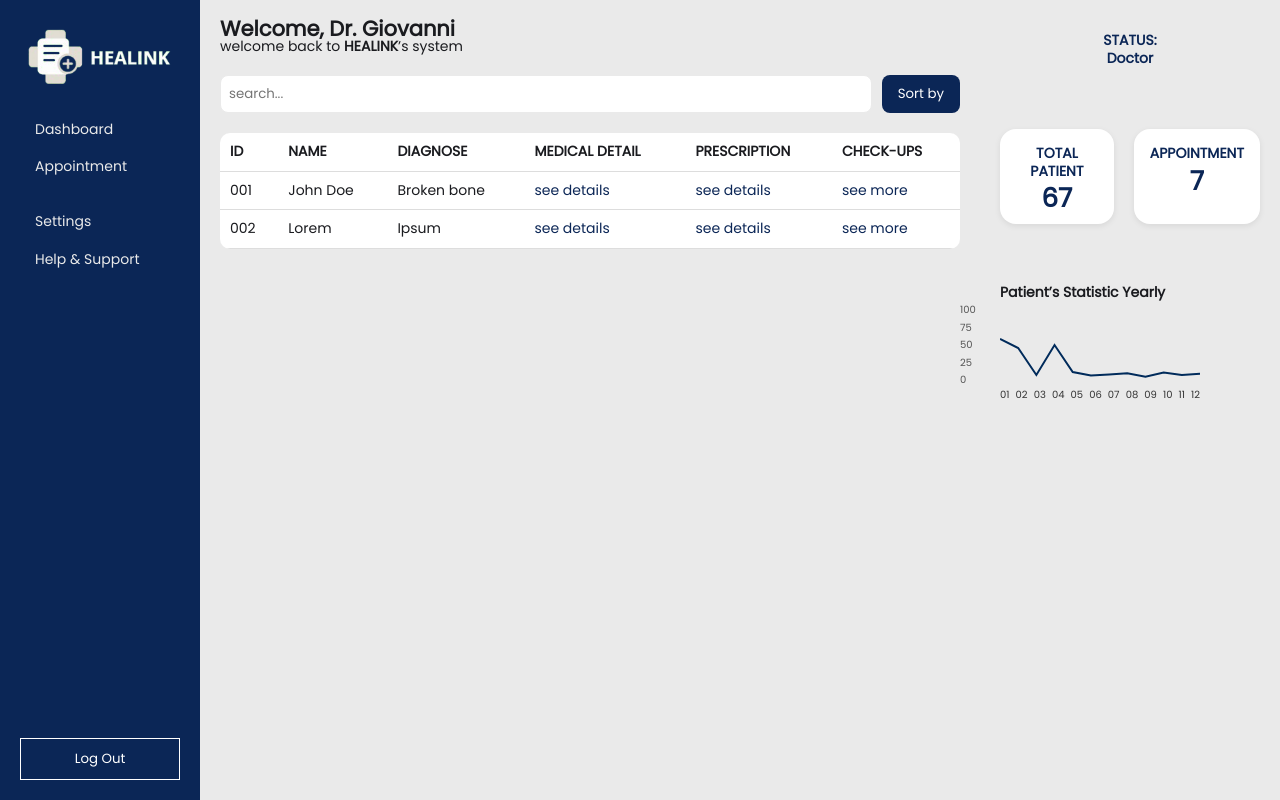
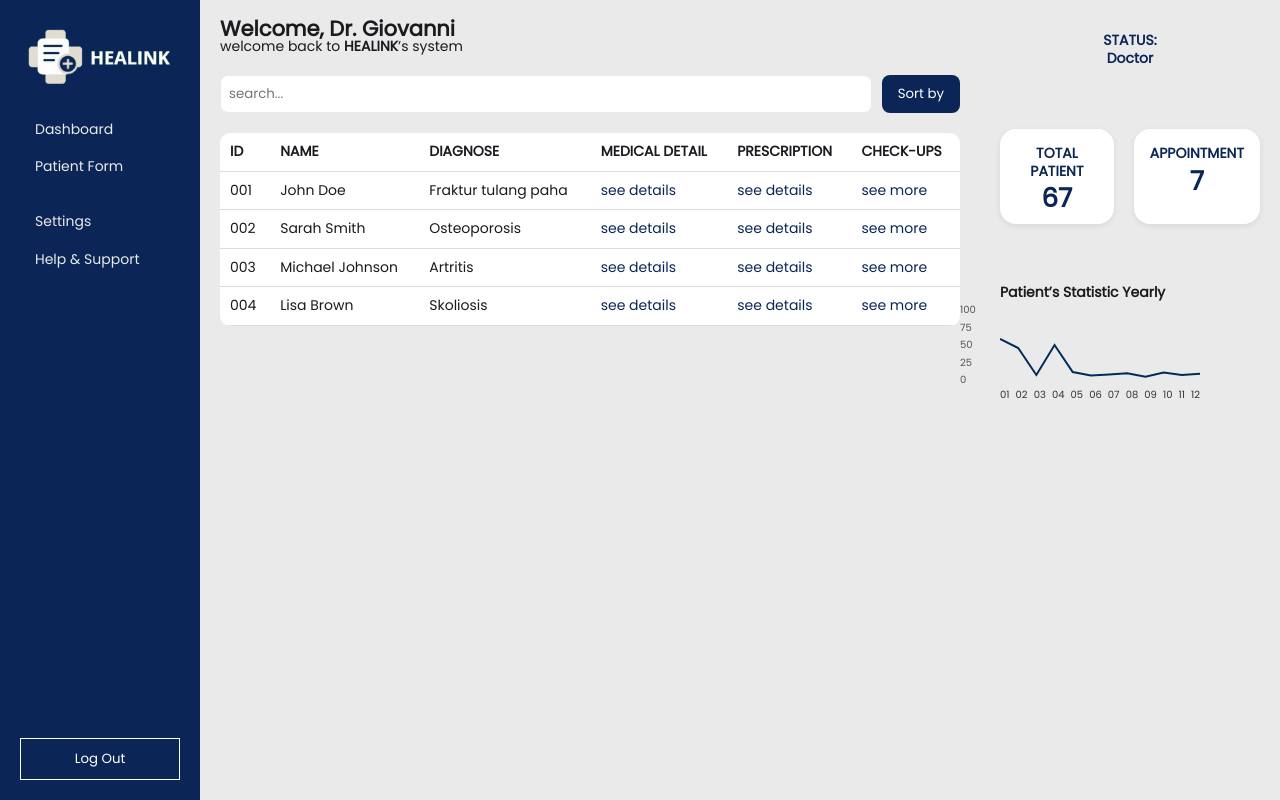
Before and after one commit to mamamia0001/healink_project, an Angular app in the folder healink-undiknas/: page /doctordashboard in a window 1280 px wide. Built offline with nearby package versions, Linux system fonts and the light colour scheme.

Commit message:
updating code

```diff
--- a/healink-undiknas/src/app/doctordashboard/doctordashboard.css
+++ b/healink-undiknas/src/app/doctordashboard/doctordashboard.css
@@ -228,7 +228,7 @@ header {
   width: 600px;
   border-radius: 12px;
   overflow: hidden;
-  font-family: 'Poppins', sans-serif;
+  font-family: 'Poppins';
 }
 
 .modal-header {
@@ -279,3 +279,10 @@ header {
   margin-bottom: 5px;
   font-weight: 600;
 }
+
+.modal-body-vertical {
+  display: flex;
+  flex-direction: column;
+  gap: 15px;
+  margin: 20px;
+}
--- a/healink-undiknas/src/app/doctordashboard/doctordashboard.html
+++ b/healink-undiknas/src/app/doctordashboard/doctordashboard.html
@@ -8,7 +8,7 @@
       <a routerLink="/dashboard" routerLinkActive="active" [routerLinkActiveOptions]="{ exact: true }">Dashboard</a>
     </li>
     <li>
-      <a routerLink="/appointment" routerLinkActive="active">Appointment</a>
+      <a routerLink="/appointment" routerLinkActive="active">Patient Form</a>
     </li>
     <br />
     <li>
@@ -53,7 +53,7 @@
             <td>{{patient.name}}</td>
             <td>{{patient.diagnosis}}</td>
             <td><a href="" (click)="openModal(patient); $event.preventDefault()">see details</a></td>
-            <td><a href="#">see details</a></td>
+            <td><a href="" (click)="openPrescriptionModal(patient); $event.preventDefault()">see details</a></td>
             <td><a href="#">see more</a></td>
           </tr>
         </tbody>
@@ -84,7 +84,7 @@
   <div class="stats">
   <h4>Patient’s Statistic Yearly</h4>
   <div class="chart-wrapper">
-    <!-- Y-axis -->
+
     <div class="y-axis-labels">
       <span>100</span>
       <span>75</span>
@@ -129,7 +129,7 @@
         </ul>
       </div>
       <div class="modal-column">
-        <strong>Surgeries:</strong>
+        <strong>Treatment:</strong>
         <ul>
           <li *ngFor="let item of selectedPatient.surgeries">{{ item }}</li>
         </ul>
@@ -137,3 +137,25 @@
     </div>
   </div>
 </div>
+
+<div class="modal" *ngIf="selectedPrescription">
+  <div class="modal-content vertical">
+    <div class="modal-header">
+      <h3>PRESCRIPTION DETAILS</h3>
+      <span class="close" (click)="closePrescriptionModal()">✕</span>
+    </div>
+    <div class="modal-body-vertical">
+      <div *ngFor="let med of selectedPrescription">
+        <p><strong>Medicine:</strong> {{ med.name }}</p>
+        <p><strong>Dosage:</strong> {{ med.dosage }}</p>
+        <p><strong>Instructions:</strong> {{ med.instructions }}</p>
+        <hr />
+      </div>
+
+      <div class="prescription-note">
+        <strong>Note:</strong>
+        <p>{{ selectedPrescriptionNote }}</p>
+      </div>
+    </div>
+  </div>
+</div>
--- a/healink-undiknas/src/app/doctordashboard/doctordashboard.ts
+++ b/healink-undiknas/src/app/doctordashboard/doctordashboard.ts
@@ -5,7 +5,7 @@ import { RouterModule } from '@angular/router';
 @Component({
   selector: 'app-doctor-dashboard',
   standalone: true,
-  imports: [CommonModule,RouterModule],
+  imports: [CommonModule, RouterModule],
   templateUrl: './doctordashboard.html',
   styleUrls: ['./doctordashboard.css']
 })
@@ -17,24 +17,63 @@ export class Doctordashboard {
     medicalHistory: string[];
     allergies: string[];
     surgeries: string[];
+    prescription: { name: string; dosage: string; instructions: string }[];
+    prescriptionNote?: string;
   }[] = [
     {
   id: '001',
   name: 'John Doe',
-      diagnosis: 'Broken bone',
-      medicalHistory: ['diabetes', 'hypertension', 'bipolar'],
-      allergies: ['mushroom', 'lorem ipsum'],
-      surgeries: ['appendectomy']
+  diagnosis: 'Fraktur tulang paha',
+  medicalHistory: ['diabetes', 'hypertension'],
+  allergies: ['mushroom'],
+  surgeries: ['appendectomy'],
+  prescription: [
+    { name: 'Paracetamol', dosage: '500mg', instructions: '3x sehari setelah makan' },
+    { name: 'Amoxicillin', dosage: '250mg', instructions: '2x sehari selama 7 hari' }
+  ],
+  prescriptionNote: 'Gunakan tongkat bantu jalan, istirahat minimal 6 minggu.'
 },
 {
   id: '002',
-      name: 'Lorem',
-      diagnosis: 'Ipsum',
-      medicalHistory: ['asthma'],
-      allergies: ['dust'],
-      surgeries: []
+  name: 'Sarah Smith',
+  diagnosis: 'Osteoporosis',
+  medicalHistory: ['anemia'],
+  allergies: ['penicillin'],
+  surgeries: [],
+  prescription: [
+    { name: 'Alendronate', dosage: '70mg', instructions: '1x seminggu, pagi sebelum makan' },
+    { name: 'Kalsium karbonat + Vitamin D', dosage: '500mg', instructions: '2x sehari setelah makan' }
+  ],
+  prescriptionNote: 'Perbanyak konsumsi makanan tinggi kalsium, lakukan olahraga ringan.'
+},
+{
+  id: '003',
+  name: 'Michael Johnson',
+  diagnosis: 'Artritis',
+  medicalHistory: ['hipertensi'],
+  allergies: ['ibuprofen'],
+  surgeries: [],
+  prescription: [
+    { name: 'Meloxicam', dosage: '15mg', instructions: '1x sehari setelah makan' },
+    { name: 'Glucosamine', dosage: '500mg', instructions: '2x sehari' }
+  ],
+  prescriptionNote: 'Hindari aktivitas berat pada sendi, lakukan terapi fisik secara rutin.'
+},
+{
+  id: '004',
+  name: 'Lisa Brown',
+  diagnosis: 'Skoliosis',
+  medicalHistory: ['asma'],
+  allergies: ['seafood'],
+  surgeries: [],
+  prescription: [
+    { name: 'Paracetamol', dosage: '500mg', instructions: 'Jika nyeri, maksimal 3x sehari' },
+    { name: 'Vitamin D3', dosage: '1000 IU', instructions: '1x sehari setelah makan' }
+  ],
+  prescriptionNote: 'Gunakan brace sesuai anjuran dokter dan lakukan latihan peregangan punggung.'
 }
 ];
+
 
   selectedPatient: {
     id: string;
@@ -52,6 +91,21 @@ export class Doctordashboard {
   closeModal() {
     this.selectedPatient = null;
   }
+
+
+  selectedPrescription: { name: string; dosage: string; instructions: string }[] | null = null;
+  selectedPrescriptionNote: string = '';
+
+  openPrescriptionModal(patient: any) {
+    this.selectedPrescription = patient.prescription;
+    this.selectedPrescriptionNote = patient.prescriptionNote || 'Follow doctor\'s instructions carefully.';
+  }
+
+  closePrescriptionModal() {
+    this.selectedPrescription = null;
+    this.selectedPrescriptionNote = '';
+  }
+
 
   statistics2025 = [
     { month: '01', count: 70 },
```
Lines whose indentation alone changed are shown as unchanged.
